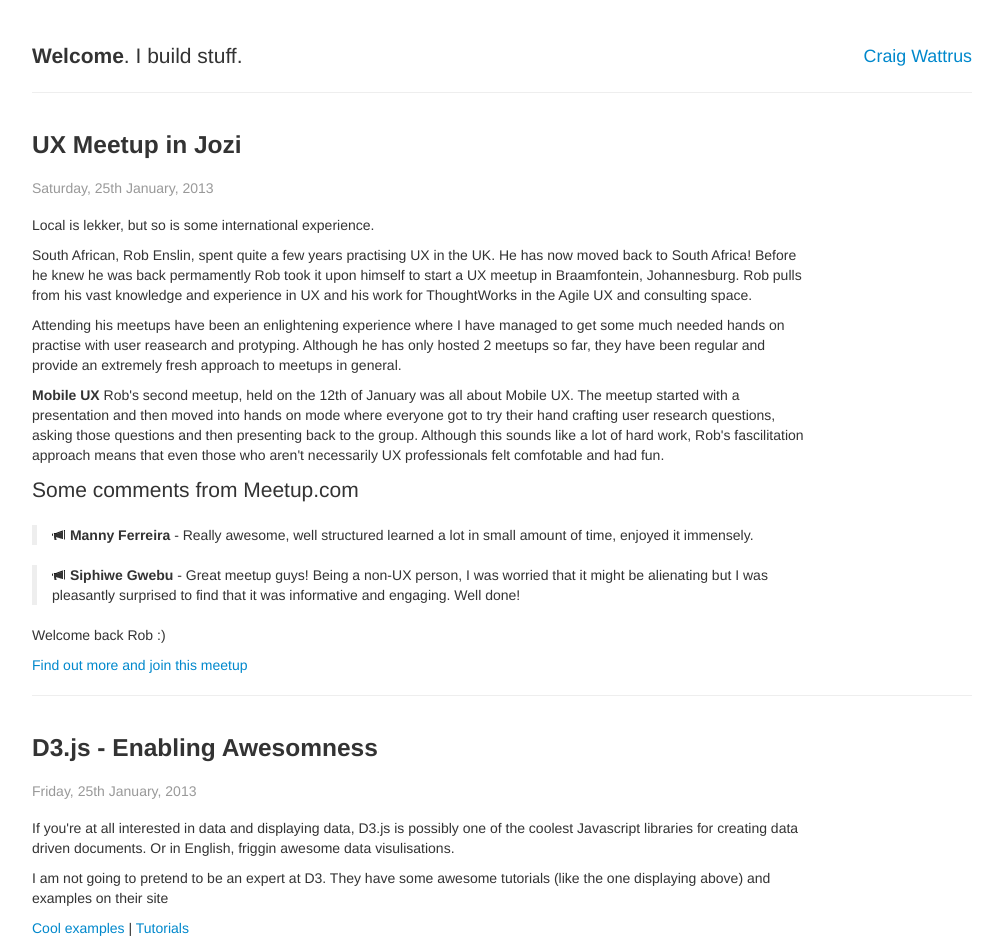
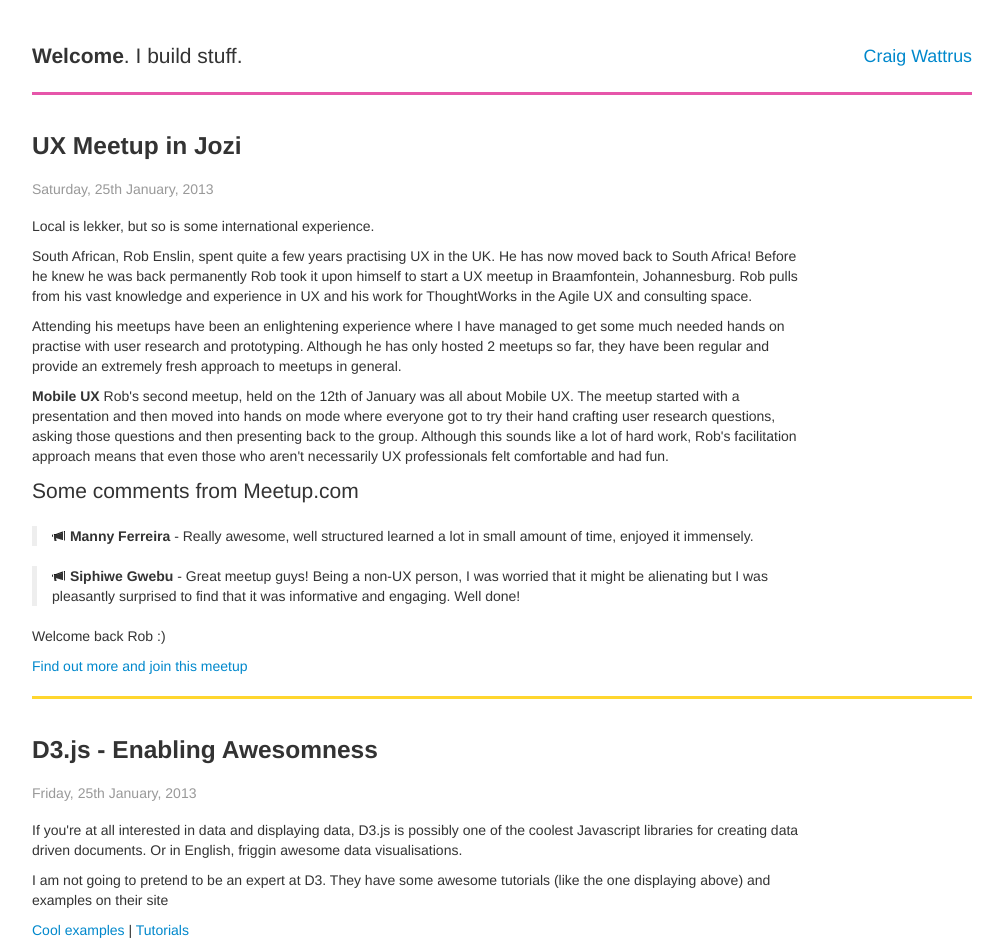
Before and after one commit to cwattrus/Typo, a plain HTML site: page index.html in a window 1280 px wide. Shown: the top 943 px of the page, without its empty margins (138-1141 px from the left). Drawn offline with nearby package versions, Linux system fonts and the light colour scheme.

Commit message:
Craig: Adding some stuff

```diff
--- a/css/main.css
+++ b/css/main.css
@@ -101,11 +101,20 @@ textarea {
     border: none;
 }
 
+.pink-line {
+    border-top: 3px solid #e656aa;
+    border-bottom: none;
+}
 
+.yellow-line {
+    border-top: 3px solid #ffd62f;
+    border-bottom: none;
+}
 
-
-
-
+.blue-line {
+    border-top: 3px solid #56a1e6;
+    border-bottom: none;
+}
 
 
 
--- a/index.html
+++ b/index.html
@@ -20,20 +20,20 @@
     <body class="container">
         <hr class="no-line" />
         <p class="lead"><strong>Welcome</strong>. I build stuff. <small><a target="_blank" class="pull-right" href="http://goo.gl/SaSu0" >Craig Wattrus</a></small></p>
-        <hr />
+        <hr class="pink-line" />
          <div class="row-fluid">
             <div class="span10">
                 <h3>UX Meetup in Jozi<br />
                 <small>Saturday, 25th January, 2013</small></h3>
                 <p>Local is lekker, but so is some international experience.</p>
                 <p>South African, Rob Enslin, spent quite a few years practising UX in the UK. He has now moved back to
-                South Africa! Before he knew he was back permamently Rob took it upon himself to start a UX meetup in Braamfontein, Johannesburg. Rob pulls from his vast knowledge and experience in UX and his work for ThoughtWorks in the Agile UX and consulting space.</p>
+                South Africa! Before he knew he was back permanently Rob took it upon himself to start a UX meetup in Braamfontein, Johannesburg. Rob pulls from his vast knowledge and experience in UX and his work for ThoughtWorks in the Agile UX and consulting space.</p>
                 <p>Attending his meetups have been an enlightening experience where I have managed to get some much needed
-                    hands on practise with user reasearch and protyping. Although he has only hosted 2 meetups so far, they have
+                    hands on practise with user research and prototyping. Although he has only hosted 2 meetups so far, they have
                     been regular and provide an extremely fresh approach to meetups in general.</p>
                 <p>
                     <strong>Mobile UX</strong>
-                    Rob's second meetup, held on the 12th of January was all about Mobile UX. The meetup started with a presentation and then moved into hands on mode where everyone got to try their hand crafting user research questions, asking those questions and then presenting back to the group. Although this sounds like a lot of hard work, Rob's fascilitation approach means that even those who aren't necessarily UX professionals felt comfotable and had fun.
+                    Rob's second meetup, held on the 12th of January was all about Mobile UX. The meetup started with a presentation and then moved into hands on mode where everyone got to try their hand crafting user research questions, asking those questions and then presenting back to the group. Although this sounds like a lot of hard work, Rob's facilitation approach means that even those who aren't necessarily UX professionals felt comfortable and had fun.
                 </p>
                 <p class="lead">Some comments from Meetup.com</p>
                 <blockquote>
@@ -47,14 +47,14 @@
                 <a target="_blank" href="http://www.meetup.com/UX-Joburg/">Find out more and join this meetup</a>
             </div>
         </div>
-        <hr />
+        <hr class="yellow-line" />
         <div class="row-fluid">
             <div class="span10">
                 <h3>D3.js - Enabling Awesomness<br />
                 <small>Friday, 25th January, 2013</small></h3>
                 <div id="d3chart"></div>
                 <p>If you're at all interested in data and displaying data, D3.js is possibly one of the coolest
-                    Javascript libraries for creating data driven documents. Or in English, friggin awesome data visulisations. </p>
+                    Javascript libraries for creating data driven documents. Or in English, friggin awesome data visualisations. </p>
               <p> I am not going to pretend to be an expert at D3. They have some awesome tutorials (like the one displaying above) and examples on their site</p>
             </div>
         </div>
@@ -65,7 +65,7 @@
             <div class="span10">
                 <h3>UX for Startups - Free eBook<br />
                 <small>Friday, 25th January, 2013</small></h3>
-                <p>The good people at UXpin.com have made an ebook titled "UX for Startups" avaliable for free.</p>
+                <p>The good people at UXpin.com have made an ebook titled "UX for Startups" available for free.</p>
                 <p><blockquote>Like many of my contemporary UX Design peers, I
                 started my career as a so-called usability specialist.
                 Fascinated by ergonomics and cognitive science, I was
```
Also changed, not shown: img/WStudioLogoTiny.gif (added).
